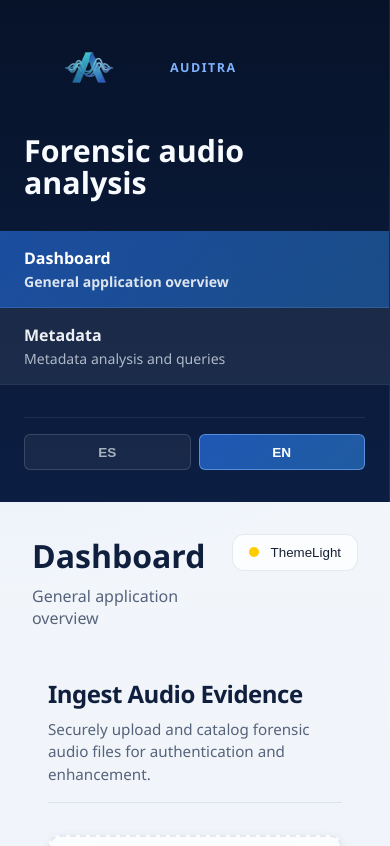
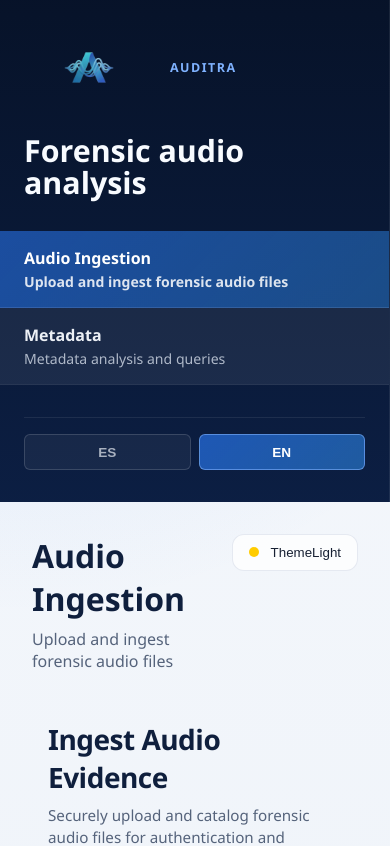
Before and after one commit to claudianistal/TFG-Auditra, a React (Vite) app in the folder frontend/: page / in a window 390 px wide. Shown: the top 846 px of the page. Built offline with nearby package versions, Linux system fonts and the light colour scheme.

Commit message:
Cambio de nombre de pantalla de ingesta de audio

```diff
--- a/frontend/src/components/dashboard/AnalysisTips.jsx
+++ b/frontend/src/components/audioIngestion/AnalysisTips.jsx
@@ -7,19 +7,19 @@ const AnalysisTips = () => {
 
 	const tips = [
 		{
-			title: t('pages.dashboard.highNoiseDetection'),
-			text: t('pages.dashboard.highNoiseText'),
+			title: t('pages.audioIngestion.highNoiseDetection'),
+			text: t('pages.audioIngestion.highNoiseText'),
 		},
 		{
-			title: t('pages.dashboard.batchProcessing'),
-			text: t('pages.dashboard.batchText'),
+			title: t('pages.audioIngestion.batchProcessing'),
+			text: t('pages.audioIngestion.batchText'),
 		},
 	];
 
 	return (
 		<aside className="analysis-tips">
 			<div className="analysis-tips__header">
-				<h3 className="analysis-tips__title">{t('pages.dashboard.analysisTips')}</h3>
+				<h3 className="analysis-tips__title">{t('pages.audioIngestion.analysisTips')}</h3>
 			</div>
 
 			<div className="analysis-tips__list">
--- a/frontend/src/components/dashboard/DropZone.jsx
+++ b/frontend/src/components/audioIngestion/DropZone.jsx
@@ -46,10 +46,10 @@ const DropZone = ({ onFilesSelected, isLoading }) => {
 		>
 			<div className="drop-zone__content">
 				<div className="drop-zone__header">
-					<h2 className="drop-zone__title">{t('pages.dashboard.dragDrop')}</h2>
+					<h2 className="drop-zone__title">{t('pages.audioIngestion.dragDrop')}</h2>
 				</div>
 
-				<p className="drop-zone__description">{t('pages.dashboard.supportedFormats')}</p>
+				<p className="drop-zone__description">{t('pages.audioIngestion.supportedFormats')}</p>
 
 				<div className="drop-zone__buttons">
 					<button
@@ -57,7 +57,7 @@ const DropZone = ({ onFilesSelected, isLoading }) => {
 						onClick={handleBrowseClick}
 						disabled={isLoading}
 					>
-						{t('pages.dashboard.browseFiles')}
+						{t('pages.audioIngestion.browseFiles')}
 					</button>
 				</div>
 
@@ -72,13 +72,13 @@ const DropZone = ({ onFilesSelected, isLoading }) => {
 
 				<div className="drop-zone__specs">
 					<div className="drop-zone__spec-item">
-						<span className="drop-zone__spec-label">{t('pages.dashboard.encryption')}</span>
+						<span className="drop-zone__spec-label">{t('pages.audioIngestion.encryption')}</span>
 					</div>
 					<div className="drop-zone__spec-item">
-						<span className="drop-zone__spec-label">{t('pages.dashboard.chainOfCustody')}</span>
+						<span className="drop-zone__spec-label">{t('pages.audioIngestion.chainOfCustody')}</span>
 					</div>
 					<div className="drop-zone__spec-item">
-						<span className="drop-zone__spec-label">{t('pages.dashboard.maxPerFile')}</span>
+						<span className="drop-zone__spec-label">{t('pages.audioIngestion.maxPerFile')}</span>
 					</div>
 				</div>
 			</div>
--- a/frontend/src/components/dashboard/ProcessingQueue.jsx
+++ b/frontend/src/components/audioIngestion/ProcessingQueue.jsx
@@ -10,9 +10,9 @@ const ProcessingQueue = ({ files, onRemoveFile }) => {
 	return (
 		<div className="processing-queue">
 			<div className="processing-queue__header">
-				<h3 className="processing-queue__title">{t('pages.dashboard.processingQueue')}</h3>
+				<h3 className="processing-queue__title">{t('pages.audioIngestion.processingQueue')}</h3>
 				<span className="processing-queue__badge">
-					{files.length} {t('pages.dashboard.active')}
+					{files.length} {t('pages.audioIngestion.active')}
 				</span>
 			</div>
 
--- a/frontend/src/constants/menuItems.js
+++ b/frontend/src/constants/menuItems.js
@@ -1,4 +1,4 @@
 export const menuItems = [
-  { id: 'dashboard', path: '/' },
+  { id: 'audioIngestion', path: '/' },
   { id: 'metadata', path: '/metadata' },
 ];
--- a/frontend/src/locales/en/translation.json
+++ b/frontend/src/locales/en/translation.json
@@ -5,9 +5,9 @@
   },
   "menu": {
     "aria_label": "Main navigation",
-    "dashboard": {
-      "label": "Dashboard",
-      "description": "General application overview"
+    "audioIngestion": {
+      "label": "Audio Ingestion",
+      "description": "Upload and ingest forensic audio files"
     },
     "metadata": {
       "label": "Metadata",
@@ -31,7 +31,7 @@
     "toggle": "Switch theme to {{theme}}"
   },
   "pages": {
-    "dashboard": {
+    "audioIngestion": {
       "title": "Ingest Audio Evidence",
       "description": "Securely upload and catalog forensic audio files for authentication and enhancement.",
       "dragDrop": "Drag and drop audio files here",
--- a/frontend/src/locales/es/translation.json
+++ b/frontend/src/locales/es/translation.json
@@ -5,9 +5,9 @@
   },
   "menu": {
     "aria_label": "Navegación principal",
-    "dashboard": {
-      "label": "Dashboard",
-      "description": "Vista general de la aplicación"
+    "audioIngestion": {
+      "label": "Ingesta de Audio",
+      "description": "Carga e ingiere archivos de audio forense"
     },
     "metadata": {
       "label": "Metadatos",
@@ -31,7 +31,7 @@
     "toggle": "Cambiar tema a {{theme}}"
   },
   "pages": {
-    "dashboard": {
+    "audioIngestion": {
       "title": "Ingerir evidencia de audio",
       "description": "Carga y cataloga de forma segura archivos de audio forense para autenticación y mejora.",
       "dragDrop": "Arrastra y suelta archivos de audio aquí",
--- a/frontend/src/pages/Dashboard.css
+++ b/frontend/src/pages/AudioIngestion.css
@@ -1,16 +1,16 @@
-.dashboard {
+.audio-ingestion {
 	padding: 1.5rem 2rem;
 	max-width: 1400px;
 	margin: 0 auto;
 }
 
-.dashboard__header {
+.audio-ingestion__header {
 	margin-bottom: 2rem;
 	padding-bottom: 1rem;
 	border-bottom: 1px solid var(--card-border);
 }
 
-.dashboard__title {
+.audio-ingestion__title {
 	margin: 0 0 0.5rem 0;
 	font-size: 1.75rem;
 	font-weight: 600;
@@ -18,20 +18,20 @@
 	letter-spacing: -0.5px;
 }
 
-.dashboard__description {
+.audio-ingestion__description {
 	margin: 0;
 	font-size: 0.95rem;
 	color: var(--text-muted);
 	line-height: 1.5;
 }
 
-.dashboard__content {
+.audio-ingestion__content {
 	display: grid;
 	grid-template-columns: 1fr 320px;
 	gap: 2rem;
 }
 
-.dashboard__main {
+.audio-ingestion__main {
 	display: flex;
 	flex-direction: column;
 	gap: 2rem;
@@ -39,18 +39,13 @@
 
 /* Responsive */
 @media (max-width: 1024px) {
-	.dashboard__content {
+	.audio-ingestion__content {
 		grid-template-columns: 1fr;
 	}
 }
 
 @media (max-width: 768px) {
-	.dashboard {
+	.audio-ingestion {
 		padding: 1rem;
 	}
-
-	.dashboard__title {
-		font-size: 1.5rem;
-	}
 }
-}
--- a/frontend/src/pages/Dashboard.jsx
+++ b/frontend/src/pages/AudioIngestion.jsx
@@ -1,12 +1,12 @@
 import React, { useState } from 'react';
 import { useTranslation } from 'react-i18next';
 import { uploadAudioFile } from '../api/audioService';
-import DropZone from '../components/dashboard/DropZone';
-import ProcessingQueue from '../components/dashboard/ProcessingQueue';
-import AnalysisTips from '../components/dashboard/AnalysisTips';
-import './Dashboard.css';
+import DropZone from '../components/audioIngestion/DropZone';
+import ProcessingQueue from '../components/audioIngestion/ProcessingQueue';
+import AnalysisTips from '../components/audioIngestion/AnalysisTips';
+import './AudioIngestion.css';
 
-const Dashboard = () => {
+const AudioIngestion = () => {
 	const { t } = useTranslation();
 	const [uploadedFiles, setUploadedFiles] = useState([]);
 	const [loading, setLoading] = useState(false);
@@ -68,14 +68,14 @@ const Dashboard = () => {
 	};
 
 	return (
-		<div className="dashboard">
-			<div className="dashboard__header">
-				<h1 className="dashboard__title">{t('pages.dashboard.title')}</h1>
-				<p className="dashboard__description">{t('pages.dashboard.description')}</p>
+		<div className="audio-ingestion">
+			<div className="audio-ingestion__header">
+				<h1 className="audio-ingestion__title">{t('pages.audioIngestion.title')}</h1>
+				<p className="audio-ingestion__description">{t('pages.audioIngestion.description')}</p>
 			</div>
 
-			<div className="dashboard__content">
-				<div className="dashboard__main">
+			<div className="audio-ingestion__content">
+				<div className="audio-ingestion__main">
 					<DropZone onFilesSelected={processFiles} isLoading={loading} />
 					<ProcessingQueue files={uploadedFiles} onRemoveFile={removeFile} />
 				</div>
@@ -86,4 +86,4 @@ const Dashboard = () => {
 	);
 };
 
-export default Dashboard;
+export default AudioIngestion;
--- a/frontend/src/routes/AppRouter.jsx
+++ b/frontend/src/routes/AppRouter.jsx
@@ -1,7 +1,7 @@
 import React from "react";
 import { BrowserRouter, Routes, Route, Navigate } from 'react-router-dom';
 import Layout from '../components/Layout';
-import Dashboard from '../pages/Dashboard';
+import AudioIngestion from '../pages/AudioIngestion';
 import MetadataPage from '../pages/MetadataPage';
 
 const AppRouter = () => {
@@ -9,7 +9,7 @@ const AppRouter = () => {
     <BrowserRouter>
       <Routes>
         <Route path="/" element={<Layout />}>
-          <Route index element={<Dashboard />} />
+          <Route index element={<AudioIngestion />} />
           <Route path="metadata" element={<MetadataPage />} />
           <Route path="*" element={<Navigate to="/" />} />
         </Route>
```
